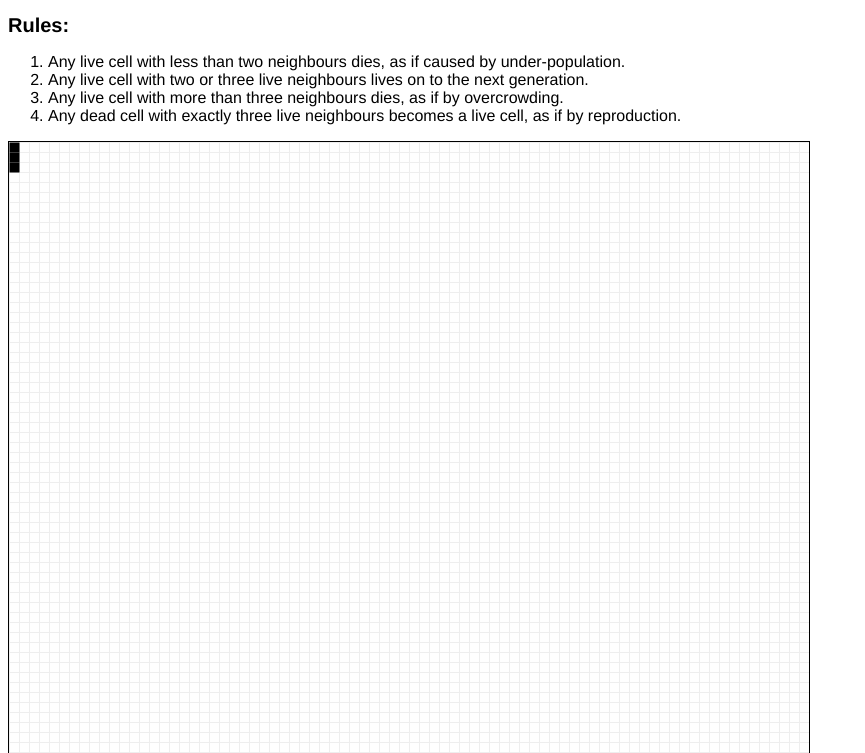
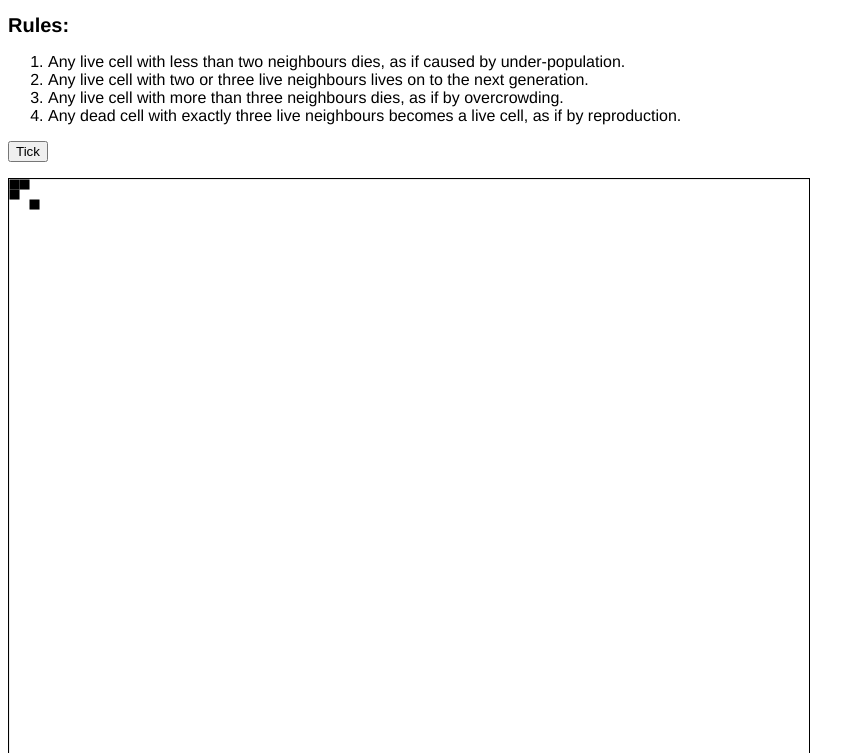
Before and after one commit to etorrejon/game.of.life, a website: page src/index.html in a window 1280 px wide. Shown: the part 47-800 px from the top of the page, without its empty margins (0-865 px from the left). Drawn offline with nearby package versions, Linux system fonts and the light colour scheme.

Commit message:
Updating UI to use simulation object
Clicking on the "tick" button advances the simulation.

```diff
--- a/src/game.of.life.js
+++ b/src/game.of.life.js
@@ -1,23 +1,35 @@
-var CANVAS_ELEMENT_ID = 'game_of_life';
+var CANVAS_ELEMENT_ID = "game_of_life";
 var CELL_SIZE_IN_PIXELS = 10;
 var GRID_WIDTH_IN_CELLS = 80;
 var GRID_HEIGHT_IN_CELLS = 80;
 
 var _context;
-var _cells = [];
+var _simulation;
 
-function startSimulation() {
-  initializeSimulation();
-  var seed = [ {x: 0, y: 0}, {x: 0, y: 1}, {x: 0, y: 2} ];
-  populateCells(seed);
+function prepareSimulation() {
+  prepareCanvas();
+  drawGrid();
+
+  var seed = [ {x: 0, y: 0},
+               {x: 0, y: 1},
+               {x: 2, y: 2},
+               {x: 1, y: 0} ];
+  _simulation = simulation();
+  _simulation.seed(seed);
+  _simulation.debug();
+  draw(_simulation);
 }
 
-function initializeSimulation(gridSize) {
-  initializeCanvas();
-  drawGrid();
+function next_tick() {
+  console.log('next tick...');
+  _simulation.tick();
+  _simulation.debug();
+  console.log('tick complete, redrawing...');
+  draw(_simulation);
+  console.log('I drawered it...');
 }
 
-function initializeCanvas() {
+function prepareCanvas() {
   var canvas = document.getElementById(CANVAS_ELEMENT_ID);
   canvas.width = GRID_WIDTH_IN_CELLS * CELL_SIZE_IN_PIXELS;
   canvas.height = GRID_HEIGHT_IN_CELLS * CELL_SIZE_IN_PIXELS;
@@ -46,20 +58,43 @@ function drawGrid() {
   }
 }
 
-function populateCells(cellPositions) {
-  var i;
-  for(i = 0; i < cellPositions.length; i++) {
-    populateCell(cellPositions[i]);
+function draw(sim) {
+  drawGrid();
+  for(var i = 0; i < GRID_WIDTH_IN_CELLS; i++) {
+    for(var j = 0; j < GRID_HEIGHT_IN_CELLS; j++) {
+      if(sim.is_cell_populated(i, j)) {
+        fillCell(i, j);
+      }
+      else if(sim.is_cell_dead(i, j)) {
+        fillDeadCell(i, j);
+      }
+      else {
+        clearCell(i, j);
+      }
+    }
   }
 }
 
-function populateCell(position) {
-  _cells[_cells.length] = position;
-  var xCoordinate = position.x * CELL_SIZE_IN_PIXELS;
-  var yCoordinate = position.y * CELL_SIZE_IN_PIXELS;
+function fillCell(x, y) {
+  var xCoordinate = x * CELL_SIZE_IN_PIXELS;
+  var yCoordinate = y * CELL_SIZE_IN_PIXELS;
   _context.fillRect(xCoordinate, yCoordinate, CELL_SIZE_IN_PIXELS, CELL_SIZE_IN_PIXELS);
 }
 
+function fillDeadCell(x, y) {
+  var xCoordinate = x * CELL_SIZE_IN_PIXELS;
+  var yCoordinate = y * CELL_SIZE_IN_PIXELS;
+  _context.save();
+  _context.fillStyle = "#999";
+  _context.fillRect(xCoordinate, yCoordinate, CELL_SIZE_IN_PIXELS, CELL_SIZE_IN_PIXELS);
+  _context.restore();
+}
+
+function clearCell(x, y) {
+  var xCoordinate = x * CELL_SIZE_IN_PIXELS;
+  var yCoordinate = y * CELL_SIZE_IN_PIXELS;
+  _context.clearRect(xCoordinate, yCoordinate, CELL_SIZE_IN_PIXELS, CELL_SIZE_IN_PIXELS);
+}
 
 function log(message) {
   $("#log").prepend( "<p>{m}</p>".supplant({m: message}) );
--- a/src/index.html
+++ b/src/index.html
@@ -6,13 +6,10 @@
 
     <script src="https://code.jquery.com/jquery-2.1.1.min.js"></script>
     <script src="./utilities.js"></script>
+    <script src="./cell.js"></script>
+    <script src="./simulation.js"></script>
     <script src="./game.of.life.js"></script>
 
-    <script>
-      $(function() {
-        startSimulation();
-      });
-    </script>
 
     <link rel="stylesheet" href="./style.css">
   </head>
@@ -29,6 +26,10 @@
       <li>Any dead cell with exactly three live neighbours becomes a live cell, as if by reproduction.</li>
     </ol>
 
+    <form>
+      <input type="button" id="tick_button" name="tick_button" value="Tick" />
+    </form>
+
     <canvas id="game_of_life" width="800" height="700">
       <p>Sorry, your browser doesn't support HTML5 canvas!</p>
     </canvas>
@@ -36,5 +37,15 @@
     <div id="log">
     </div>
 
+    <script>
+      $(function() {
+        prepareSimulation();
+      });
+
+      $("#tick_button").click(function () {
+        next_tick();
+      });
+    </script>
+
   </body>
 </html>
--- a/src/simulation.js
+++ b/src/simulation.js
@@ -3,7 +3,7 @@ var simulation = function() {
   that = this;
   tick_count = 0;
   population = [];
-  population_grid = Array.matrix(100, 100, null);
+  population_grid = Array.matrix(80, 80, null);
 
   that.get_tick_count = function () {
     return tick_count;
@@ -27,6 +27,15 @@ var simulation = function() {
       }
     }
     return dead_count;
+  }
+
+  that.is_cell_dead = function(x, y) {
+    return population_grid[x][y] != null &&
+           !population_grid[x][y].is_alive();
+  }
+
+  that.is_cell_empty = function(x, y) {
+    return population_grid[x][y] == null;
   }
 
   that.is_cell_populated = function(x, y) {
```
Also changed, not shown: tests/simulation.spec.js (+16 -0 lines).
